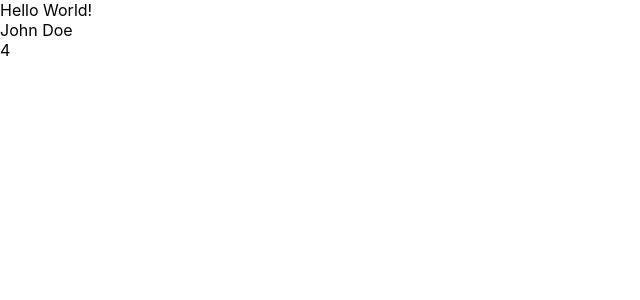
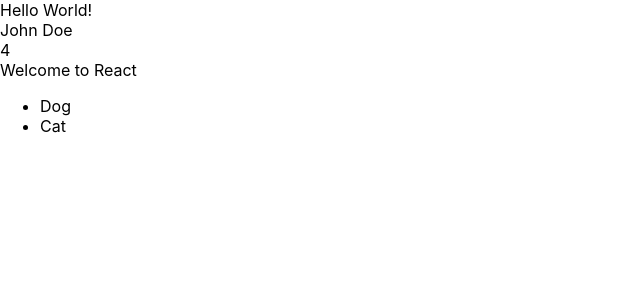
Before and after one commit to joeychuavertex/techladies-react-intro, a React (Create React App) app: page / in a window 1280 px wide. Shown: the top 300 px of the page, without its empty margins (0-640 px from the left). Built offline with nearby package versions, Linux system fonts and the light colour scheme; the HTML template or start-up script is replaced by a standard one.

Commit message:
Add loops example

```diff
--- a/src/App.js
+++ b/src/App.js
@@ -1,12 +1,35 @@
 import React from "react";
+
+const Welcome = () => {
+    const greeting = 'Welcome to React';
+    return <div>{greeting}</div>;
+};
+
+const Data = () => {
+    const animals = [
+        { id: 1, name: "Dog"},
+        { id: 2, name: "Cat"},
+    ]
+    return (
+        <ul>
+            {animals && // Only render if there's data - see 'Conditional Rendering'
+                animals.map(({ id, name }) => {
+                    return <li key={id}>{name}</li>;
+                })}
+        </ul>
+    )
+}
 
 const App = () => {
     const name = "John Doe"
+
     return (
         <>
             <div>Hello World!</div>
             <div>{ name }</div>
             <div>{ 2 + 2 }</div>
+            <Welcome/>
+            <Data/>
         </>
     )
 };
```
